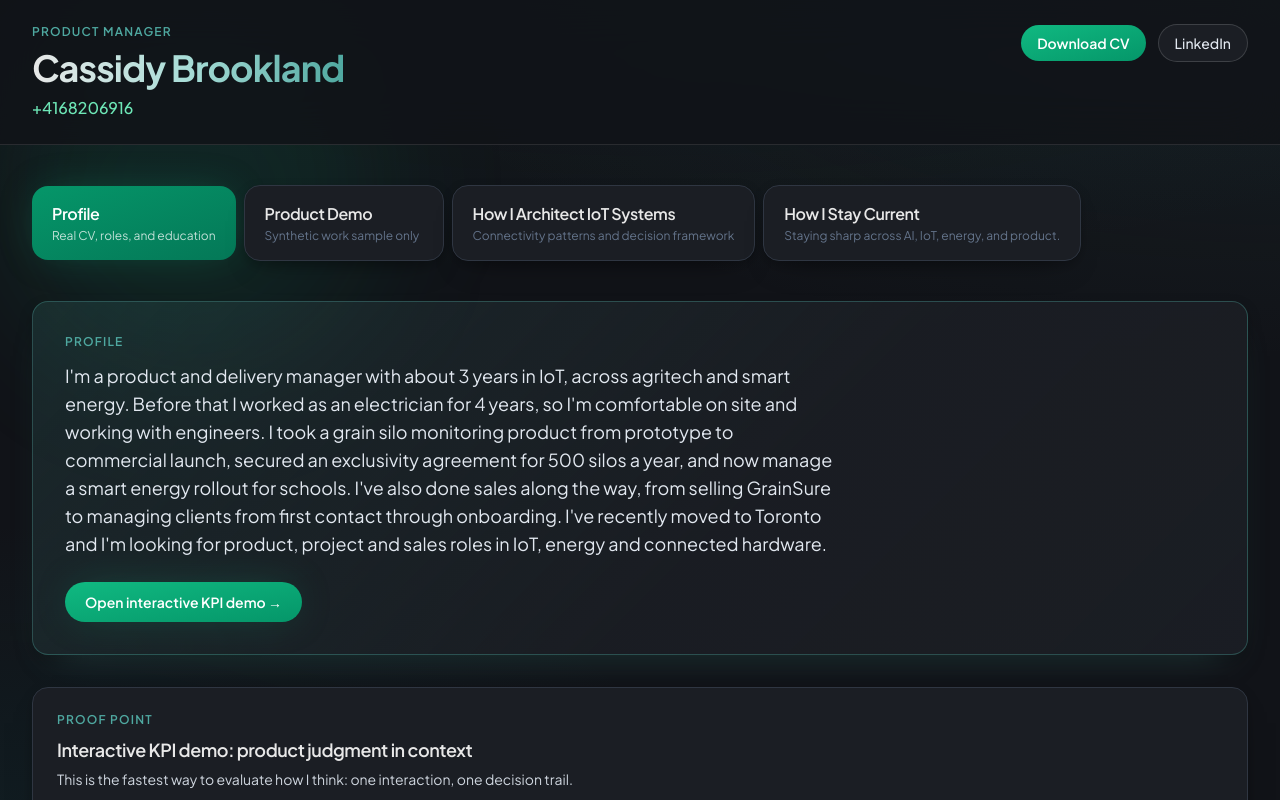
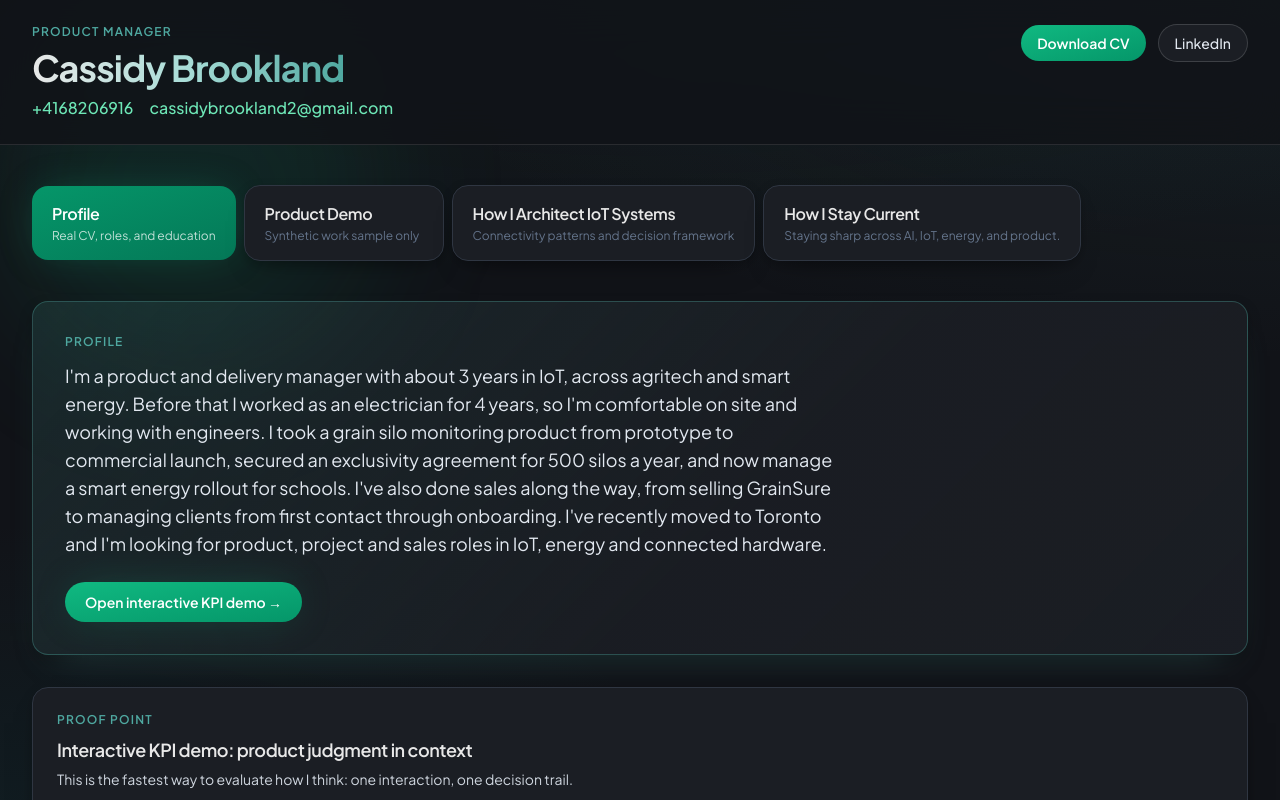
Before and after one commit to cassidybrook/Product-Portfolio-Cassidy-Brookland, a React (Vite) app: page / in a window 1280 px wide. Shown: the top 800 px of the page. Built offline with nearby package versions, Linux system fonts and the light colour scheme.

Commit message:
Add email to portfolio profile in App component

```diff
--- a/src/App.tsx
+++ b/src/App.tsx
@@ -10,7 +10,7 @@ import { StayCurrentView } from './components/StayCurrentView';
 export default function App() {
   const [activePrimary, setActivePrimary] = useState<PrimaryTab>('profile');
   const [demoSection, setDemoSection] = useState<DemoSectionTab>('landing');
-  const { site, linkedin, resumeUrl } = portfolioProfile;
+  const { site, linkedin, resumeUrl, email } = portfolioProfile;
 
   const openDemoSection = (section: DemoSectionTab) => {
     setDemoSection(section);
@@ -34,9 +34,12 @@ export default function App() {
               <h1 className="mt-2 font-display text-3xl font-bold tracking-tight sm:text-4xl">
                 <span className="gradient-text">{site.name}</span>
               </h1>
-              <p className="mt-2 text-base font-medium text-brand-300">
+              <p className="mt-2 flex flex-wrap gap-x-4 gap-y-1 text-base font-medium text-brand-300">
                 <a href="tel:+4168206916" className="hover:text-brand-200">
                   +4168206916
+                </a>
+                <a href={`mailto:${email}`} className="hover:text-brand-200">
+                  {email}
                 </a>
               </p>
             </div>
```
